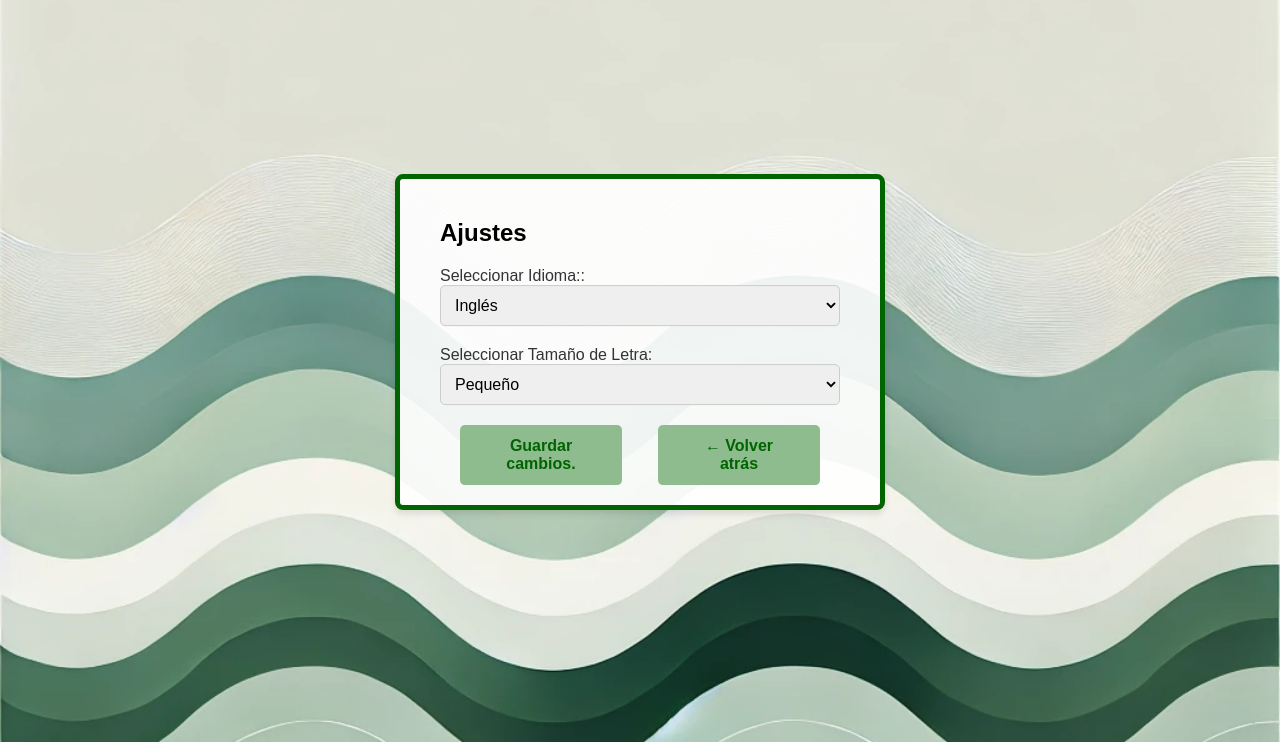
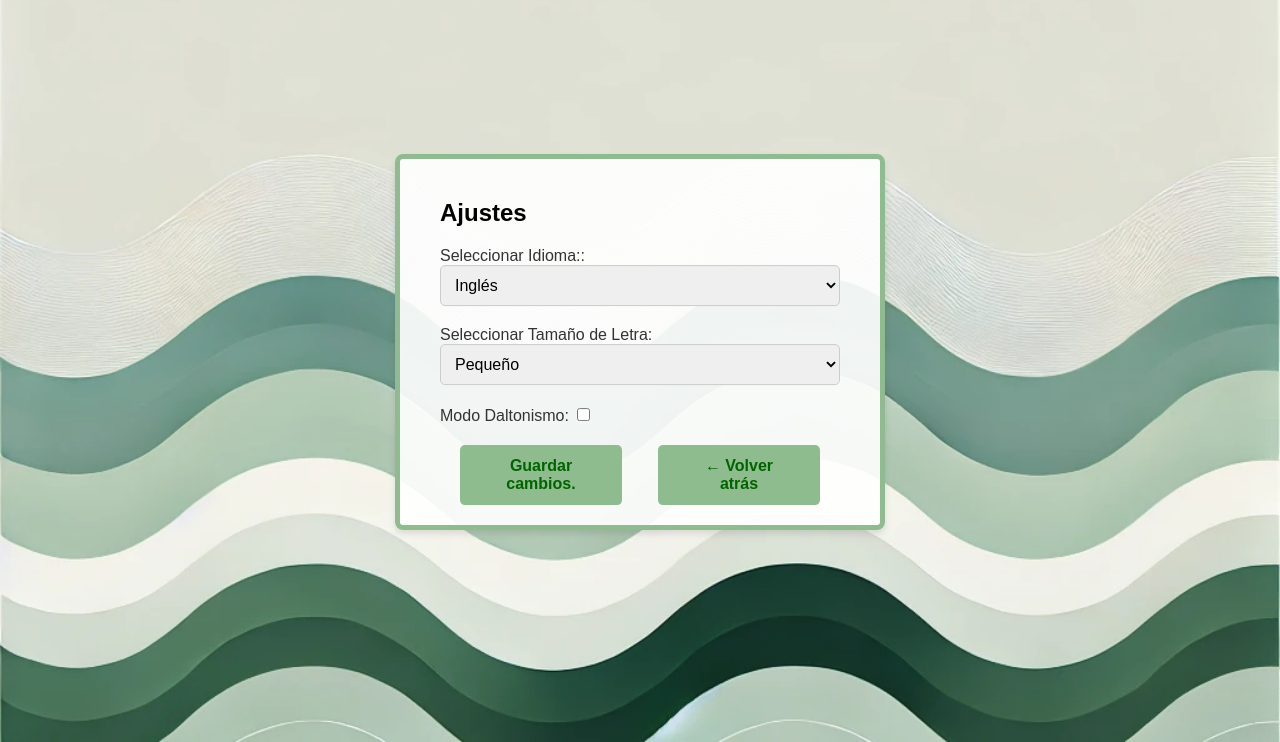
Before and after one commit to Lorenah2022/GreenMetrics, a Flask app: page /ajustes in a window 1280 px wide. Shown: the part 58-800 px from the top of the page. Run offline with Flask 3, Linux system fonts and the light colour scheme.

Commit message:
Daltonism option added
Issue #6
 Changes to be committed:
	modified:   src/app.py
	modified:   src/templates/ajustes.html
	modified:   src/templates/pagina_principal.html
	modified:   src/templates/perfil_admin.html
	modified:   src/templates/perfil_usuario.html
	modified:   src/templates/perfil_visitante.html

```diff
--- a/src/app.py
+++ b/src/app.py
@@ -49,7 +49,9 @@ textos = {
         'sel_idioma': 'Select language:',
         'sel_letra':'Select Font Size:',
         'guardar':'Save changes',
-        'tit_admin': 'Administrator profile'
+        'tit_admin': 'Administrator profile',
+        'modo_daltonismo': 'Daltonism'
+
     },
     'es': {
         'perfil': 'Perfil',
@@ -79,7 +81,8 @@ textos = {
         'sel_idioma':'Seleccionar Idioma:',
         'sel_letra':'Seleccionar Tamaño de Letra:',
         'guardar':'Guardar cambios.',
-        'tit_admin':'Perfil de administrador'
+        'tit_admin':'Perfil de administrador',
+        'modo_daltonismo': 'Modo Daltonismo'
     }
 }
 
@@ -172,18 +175,19 @@ def pagina_principal():
     # Comprobar el idioma seleccionado en la sesión, por defecto 'en'
     idioma = session.get('idioma', 'es')
     tamano_texto = session.get('tamano_texto', 'normal')
+    daltonismo = session.get('daltonismo', False)
     # Comprobar si el usuario está autenticado
     if 'user_id' not in session:
         return render_template('pagina_principal.html',
                                rol='visitante',
                                textos=textos[idioma],
-                               tamano_texto=tamano_texto)  # Contenido para visitantes
+                               tamano_texto=tamano_texto,daltonismo=daltonismo)  # Contenido para visitantes
     else:
         rol = session['rol']
         return render_template('pagina_principal.html',
                                rol=rol,
                                textos=textos[idioma],
-                               tamano_texto=tamano_texto)  # Contenido según el rol
+                               tamano_texto=tamano_texto,daltonismo=daltonismo)  # Contenido según el rol
 # Cerrar sesión
 @app.route('/logout')
 def logout():
@@ -215,13 +219,13 @@ class ProfileForm(FlaskForm):
 @app.route('/perfil', methods=['GET', 'POST'])
 def perfil():
     idioma = session.get('idioma', 'es')
-
+    daltonismo = session.get('daltonismo', False)
     tamano_texto = session.get('tamano_texto', 'normal')
     rol = session.get('rol')
     # Verificación de si el usuario está logueado en la sesión
     if 'user_id' not in session:
         # Página que muestra el perfil de visitante
-        return render_template('perfil_visitante.html', tamano_texto=tamano_texto,textos=textos[idioma])
+        return render_template('perfil_visitante.html', tamano_texto=tamano_texto,textos=textos[idioma],daltonismo=daltonismo)
 
     # Obtiene el usuario actual desde la sesión
     usuario = User.query.get(session['user_id'])  # Usar 'user_id' en lugar de 'id'
@@ -260,9 +264,9 @@ def perfil():
 
     # Pasar el tamaño de texto a las plantillas
     if rol == 'admin':
-        return render_template('perfil_admin.html', form=form, usuario=usuario, tamano_texto=tamano_texto, textos=textos[idioma])
+        return render_template('perfil_admin.html', form=form, usuario=usuario, tamano_texto=tamano_texto, textos=textos[idioma],daltonismo=daltonismo)
     else:
-        return render_template('perfil_usuario.html', form=form, usuario=usuario, tamano_texto=tamano_texto, textos=textos[idioma])
+        return render_template('perfil_usuario.html', form=form, usuario=usuario, tamano_texto=tamano_texto, textos=textos[idioma],daltonismo=daltonismo)
 
 @app.route('/ajustes', methods=['GET', 'POST'])
 def ajustes():
@@ -271,12 +275,15 @@ def ajustes():
     if request.method == 'POST':
         idioma = request.form.get('idioma')
         tamano_texto = request.form.get('tamano_texto')
+        daltonismo = request.form.get('daltonismo') == 'on'  # Verificamos si el checkbox está seleccionado
         session['idioma'] = idioma
         session['tamano_texto'] = tamano_texto
+        session['daltonismo'] = daltonismo  # Guardamos la opción de daltonismo en la sesión
         return redirect(url_for('ajustes'))  # Redirige para actualizar la página con los nuevos valores
     idioma = session.get('idioma', 'es')
     tamano_texto = session.get('tamano_texto', 'normal')
-    return render_template('ajustes.html', idioma=idioma, tamano_texto=tamano_texto, textos=textos[idioma])
+    daltonismo = session.get('daltonismo', False)  # Por defecto, el daltonismo está desactivado
+    return render_template('ajustes.html', idioma=idioma, tamano_texto=tamano_texto,  daltonismo=daltonismo,textos=textos[idioma])
 
 
 if __name__ == '__main__':
--- a/src/templates/ajustes.html
+++ b/src/templates/ajustes.html
@@ -32,7 +32,7 @@
         .form-container {
             background-color: rgba(255, 255, 255, 0.9);
             padding: 20px 40px;
-            border: 5px solid #006400;
+            border: 5px solid{% if daltonismo %}#00FF00{% else %}#8fbc8f{% endif %};
             border-radius: 8px;
             box-shadow: 0 4px 6px rgba(0, 0, 0, 0.1);
             width: 400px;
@@ -46,7 +46,7 @@
             display: flex;
             justify-content: space-between;
             align-items: center;
-            background-color: #006400;
+            background-color: {% if daltonismo %}#800080{% else %}#006400{% endif %};
             color: white;
             padding: 10px 20px;
         }
@@ -63,7 +63,7 @@
 
         /* Botón del menú */
         .dropdown button {
-            background-color: #006400;
+            background-color:{% if daltonismo %}#800080{% else %}#006400{% endif %};
             color: white;
             border: none;
             padding: 10px 15px;
@@ -73,7 +73,7 @@
         }
 
         .dropdown button:hover {
-            background-color: #8fbc8f;
+            background-color:{% if daltonismo %}#00FF00{% else %}#8fbc8f{% endif %};
         }
 
         /* Elementos del menú desplegable */
@@ -85,7 +85,7 @@
             background-color: white;
             color: black;
             min-width: 150px;
-            box-shadow: #8fbc8f;
+            box-shadow: {% if daltonismo %}#00FF00{% else %}#8fbc8f{% endif %};
             z-index: 1;
             border-radius: 5px;
             overflow: hidden;
@@ -99,7 +99,7 @@
         }
 
         .dropdown-content a:hover {
-            background-color: #8fbc8f;
+            background-color: {% if daltonismo %}#00FF00{% else %}#8fbc8f{% endif %};
             color: white;
         }
 
@@ -138,8 +138,8 @@
         .form-container .back-button {
             display: inline-block;
             padding: 12px 30px;
-        background-color: #8fbc8f;
-        color: #006400;
+            background-color: {% if daltonismo %}#00FF00{% else %}#8fbc8f{% endif %};
+            color:  {% if daltonismo %}#800080{% else %}#006400{% endif %};
             text-decoration: none;
             border-radius: 5px;
             font-weight: bold;
@@ -153,7 +153,7 @@
         }
 
         .form-container .back-button:hover {
-        background-color: #006400;
+            background-color: {% if daltonismo %}#800080{% else %}#006400{% endif %};
             color: #ffffff;
         }
 
@@ -201,6 +201,12 @@
                 </select>
             </div>
 
+            <!-- Opción de daltonismo -->
+            <div class="form-group">
+                <label for="daltonismo">{{ textos.modo_daltonismo }}:</label>
+                <input type="checkbox" name="daltonismo" id="daltonismo" {% if session.get('daltonismo') %}checked{% endif %}>
+            </div>
+
             <div class="button-container">
                 <button type="submit" class="back-button">{{ textos.guardar}}</button>
                 <button type="button" onclick="window.location.href='{{ url_for('pagina_principal') }}'" class="back-button"> {{ textos.volver_atras}}</button>
```
Also changed, not shown: src/templates/pagina_principal.html (+7 -7 lines), src/templates/perfil_admin.html (+10 -10 lines), src/templates/perfil_usuario.html (+9 -9 lines), src/templates/perfil_visitante.html (+11 -11 lines). Lines whose indentation alone changed are shown as unchanged.
